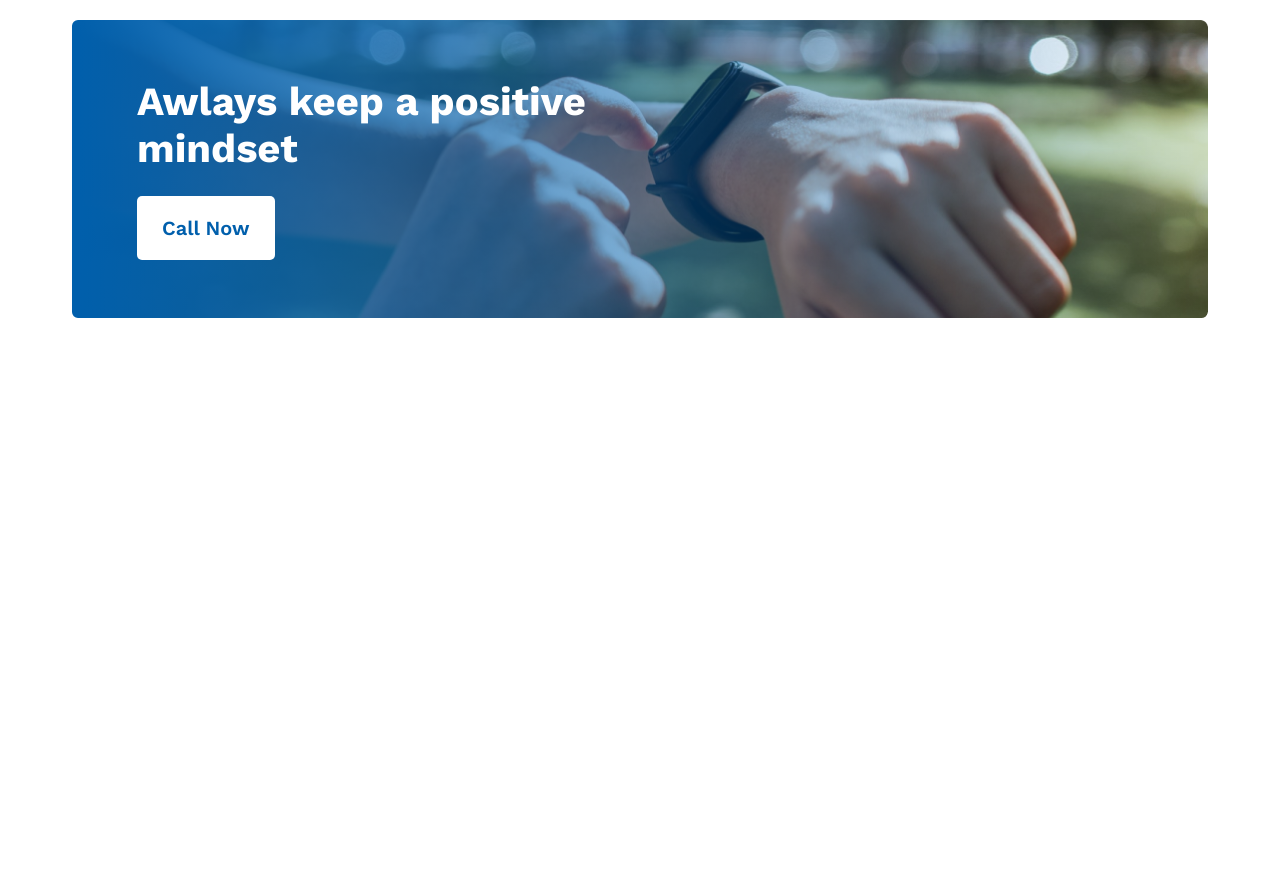
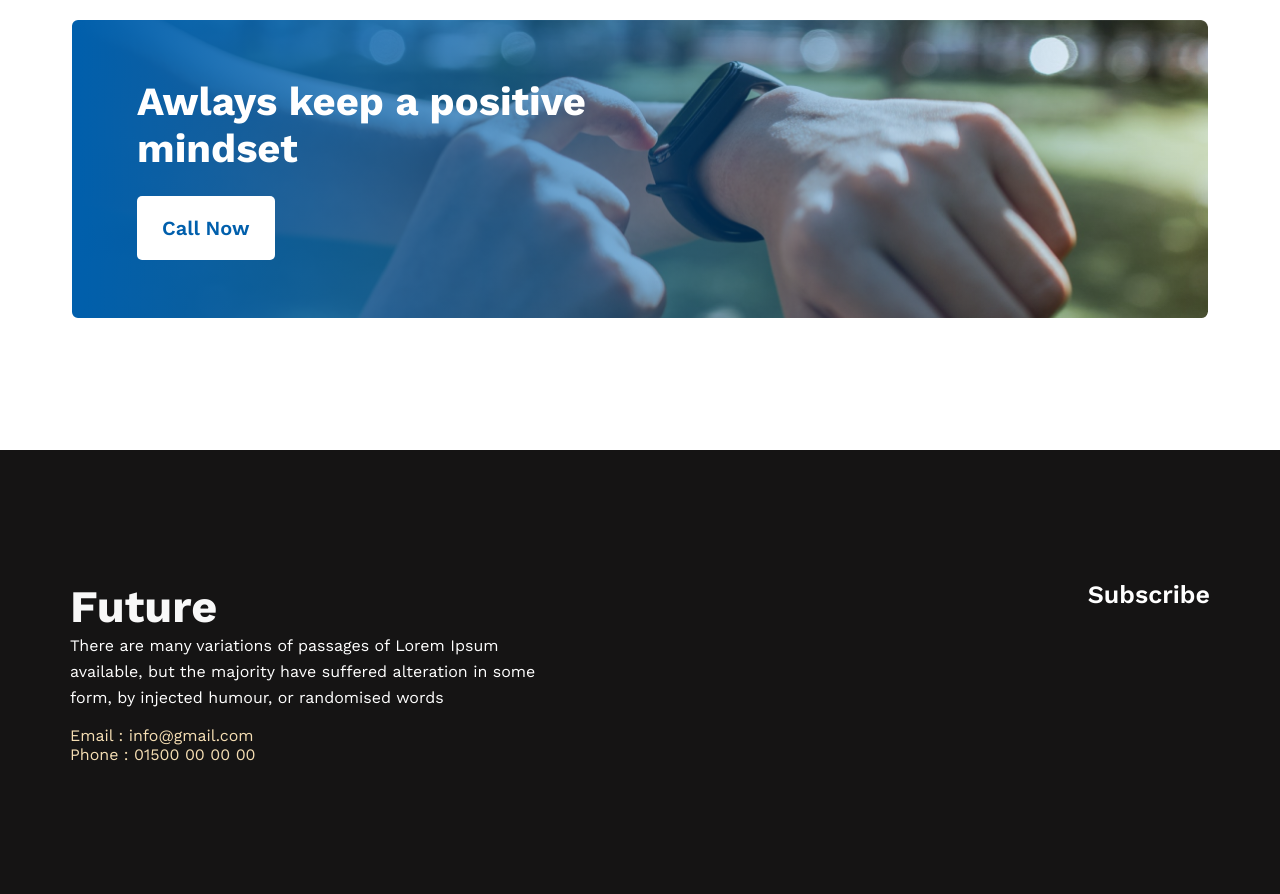
Before and after one commit to Rabbi4579/new-year-new-me, a plain HTML site: page index.html in a window 1280 px wide. Shown: the part 2641-3535 px from the top of the page. Before the commit the page ends 3091 px from the top, so only its background shows below. Drawn offline with nearby package versions, Linux system fonts and the light colour scheme; a web font is replaced by a local one.

Commit message:
add footer section

```diff
--- a/css/style.css
+++ b/css/style.css
@@ -187,3 +187,36 @@ main {
     font-weight: 500;
     font-size: 25px;
 }
+
+/* -----------footer part------ */
+.footer {
+    background: #151414;
+    padding: 130px 0;
+}
+
+.footer-contianer {
+    display: flex;
+    gap: 330px;
+    max-width: 1140px;
+    margin: 0 auto;
+    color: wheat;
+}
+
+.footer-title {
+    color: #F8F8F8;
+    font-weight: 700;
+    font-size: 45px;
+}
+.footer-describe{
+    color: #FFFFFF;
+    font-weight: 400;
+    font-size: 16px;
+    line-height: 26px;
+    padding-right: 185px;
+    margin-bottom: 15px;
+}
+.footer-sub-title {
+    color: #FFFFFF;
+    font-weight: 600;
+    font-size: 25px;
+}
--- a/index.html
+++ b/index.html
@@ -120,6 +120,24 @@
             </div>
         </section>
     </main>
+    <footer>
+        <section class="footer">
+            <div class="footer-contianer">
+                <div class="footer-future">
+                    <h2 class="footer-title">Future</h2>
+                    <p class="footer-describe">There are many variations of passages of Lorem Ipsum available, but the majority have suffered alteration in some form, by injected humour, or randomised words</p>
+                    <ul>
+                        <li>Email : info@gmail.com</li>
+                        <li>Phone : 01500 00 00 00</li>
+                    </ul>
+
+                </div>
+                <div class="footer-subscribe">
+                    <h2 class="footer-sub-title">Subscribe</h2>
+                </div>
+            </div>
+        </section>
+    </footer>
 </body>
 
 </html>
```
